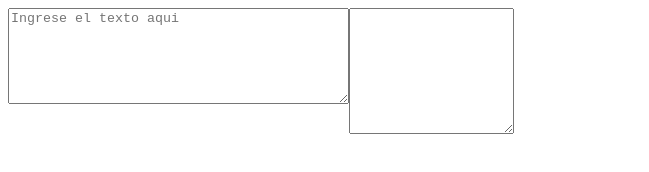
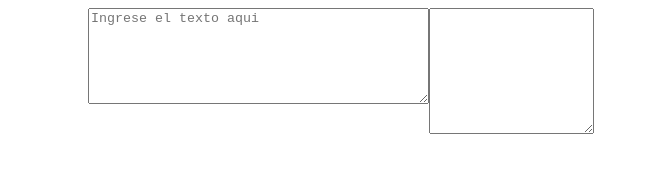
Before and after one commit to TanitoCode/encriptador_JavaScript, a plain HTML site: page index.html in a window 1280 px wide. Shown: the whole page, without its empty margins (0-649 px from the left). Drawn offline with Linux system fonts and the light colour scheme.

```diff
--- a/style.css
+++ b/style.css
@@ -1,3 +1,5 @@
 main {
     display: flex;
+    margin-left: 80px;
+    margin-bottom: 50px;
 }
```
